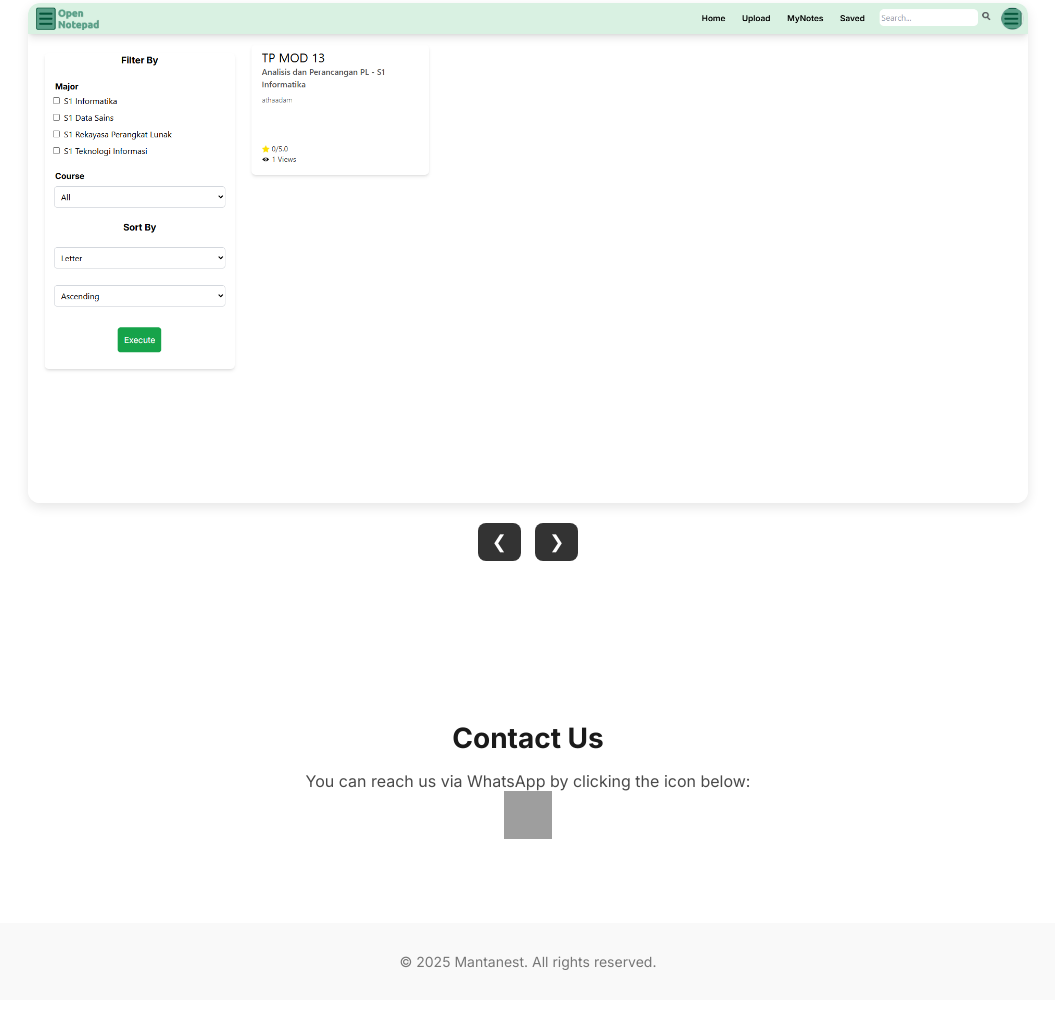
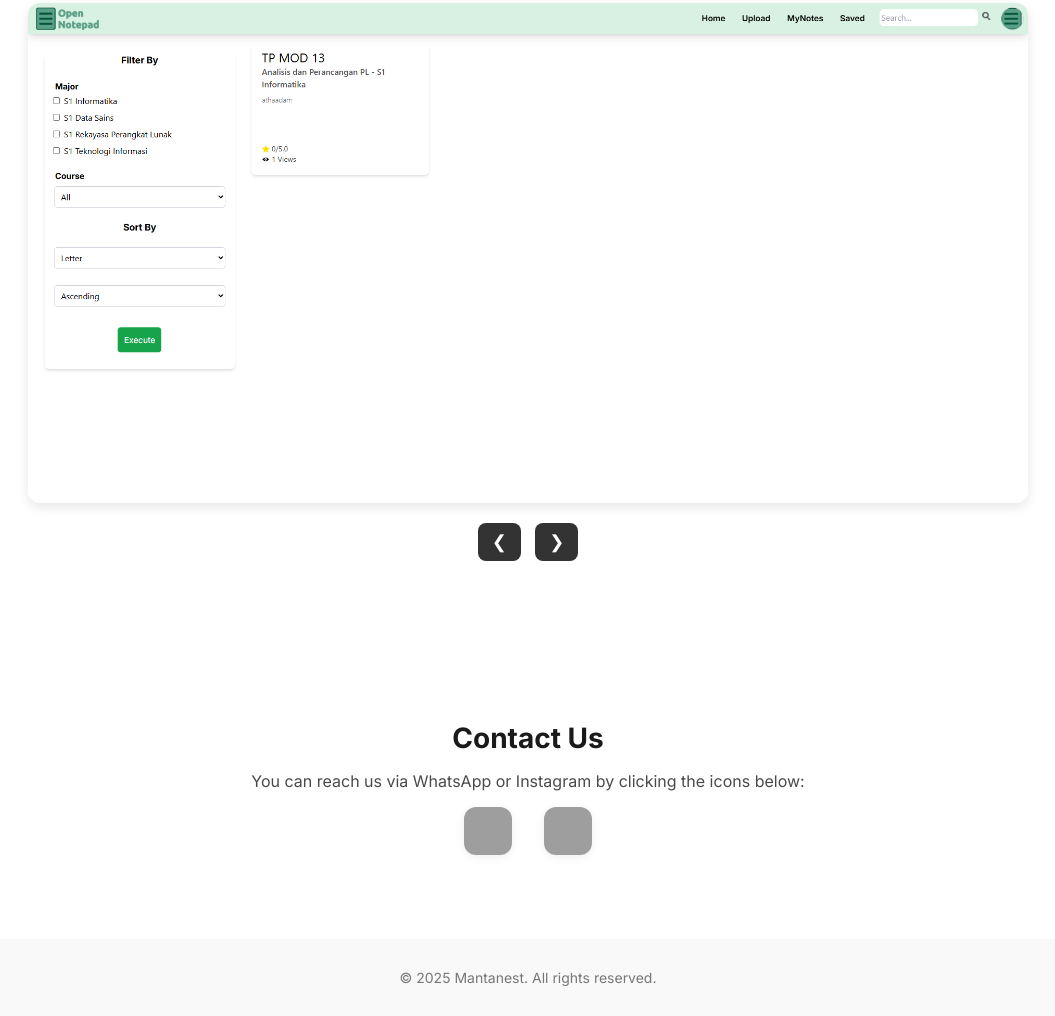
Before and after one commit to athaadam/mantanest, a plain HTML site: page index.html in a window 1280 px wide. Shown: the part 1467-2483 px from the top of the page, without its empty margins (112-1167 px from the left). Drawn offline with Linux system fonts and the light colour scheme; grey boxes are pictures that could not be loaded.

Commit message:
fix some item

```diff
--- a/index.html
+++ b/index.html
@@ -76,10 +76,15 @@
   <section id="contact" class="info-section">
     <div class="section-content">
       <h3>Contact Us</h3>
-      <p>You can reach us via WhatsApp by clicking the icon below:</p>
-      <a href="https://wa.me/6287801084021" target="_blank">
-        <img src="https://upload.wikimedia.org/wikipedia/commons/6/6b/WhatsApp.svg" alt="WhatsApp" style="width:48px; height:48px;" />
-      </a>
+      <p>You can reach us via WhatsApp or Instagram by clicking the icons below:</p>
+      <div class="contact-icons">
+        <a href="https://wa.me/6287801084021" target="_blank" aria-label="WhatsApp">
+          <img src="https://upload.wikimedia.org/wikipedia/commons/6/6b/WhatsApp.svg" alt="WhatsApp" />
+        </a>
+        <a href="https://instagram.com/username" target="_blank" aria-label="Instagram">
+          <img src="https://upload.wikimedia.org/wikipedia/commons/a/a5/Instagram_icon.png" alt="Instagram" />
+        </a>
+      </div>
     </div>
   </section>
 
--- a/style.css
+++ b/style.css
@@ -1,10 +1,11 @@
+@import url('https://fonts.googleapis.com/css2?family=Inter:wght@400;500;600;700&display=swap');
+
 * {
   margin: 0;
   padding: 0;
   box-sizing: border-box;
 }
 
-  @import url('https://fonts.googleapis.com/css2?family=Inter:wght@400;500;600;700&display=swap');
 body {
   font-family: 'Inter', sans-serif;
   color: #1a1a1a;
@@ -251,6 +252,38 @@ header.scrolled {
   display: none;
 }
 
+.contact-icons {
+  display: flex;
+  justify-content: center;
+  gap: 32px;
+  margin-top: 16px;
+}
+
+.contact-icons a img {
+  width: 48px;
+  height: 48px;
+  transition: transform 0.2s, box-shadow 0.2s;
+  border-radius: 12px;
+  background: #fff;
+  box-shadow: 0 2px 8px rgba(0,0,0,0.07);
+}
+
+.contact-icons a img:hover {
+  transform: scale(1.13) rotate(-6deg);
+  box-shadow: 0 4px 16px rgba(0,112,243,0.15);
+  background: #f0f4ff;
+}
+
+@media (max-width: 480px) {
+  .contact-icons {
+    gap: 18px;
+  }
+  .contact-icons a img {
+    width: 40px;
+    height: 40px;
+  }
+}
+
 @media (max-width: 768px) {
   .nav-container {
     position: relative;
@@ -328,7 +361,6 @@ header.scrolled {
   }
 }
 
-
 @keyframes fadeInUp {
   from {
     opacity: 0;
```
Lines whose indentation alone changed are shown as unchanged.
